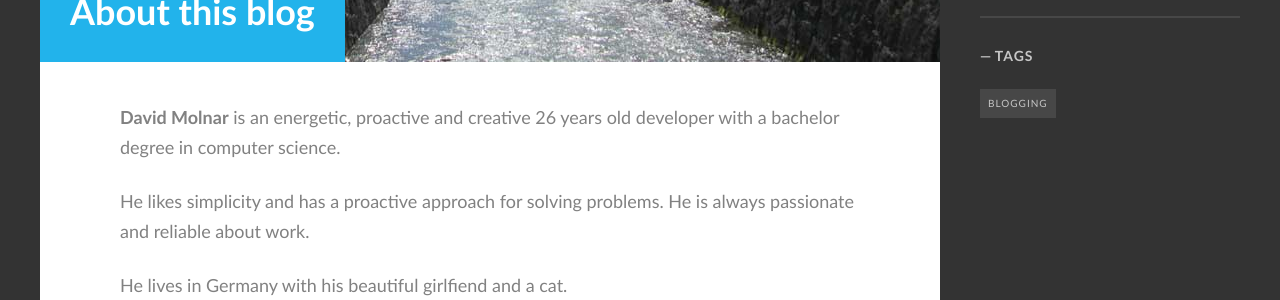
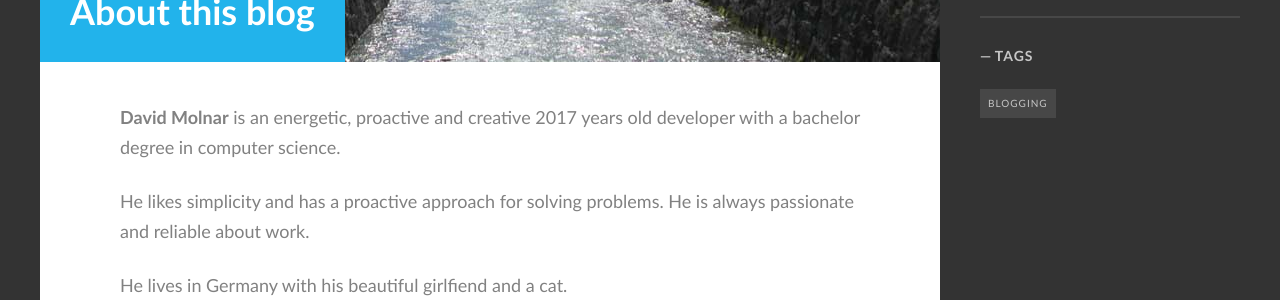
Before and after one commit to mdavid626/blog, a Jekyll site: the page built from about.md, in a window 1280 px wide. Shown: the part 781-1081 px from the top of the page. Built offline with Jekyll 4.4.1, drawn with Linux system fonts in a browser that asks for light colours; some web fonts are replaced.

Commit message:
test tmp

```diff
--- a/about.md
+++ b/about.md
@@ -5,7 +5,7 @@ description: About David Molnar
 banner_image: aboutPage.jpg
 ---
 
-**David Molnar** is an energetic, proactive and creative 26 years old developer with a bachelor degree in computer science.
+**David Molnar** is an energetic, proactive and creative {{ 2017 - 1990 }} years old developer with a bachelor degree in computer science.
 
 He likes simplicity and has a proactive approach for solving problems. He is always passionate and reliable about work.
 
```
